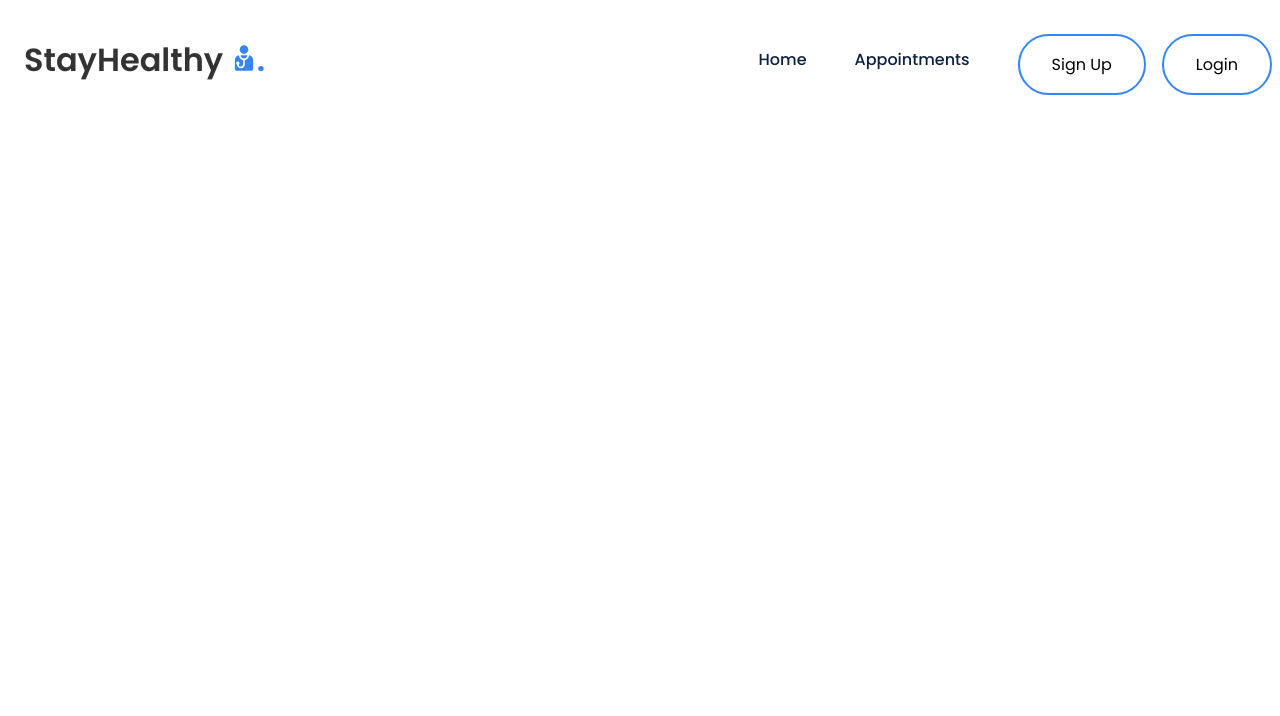
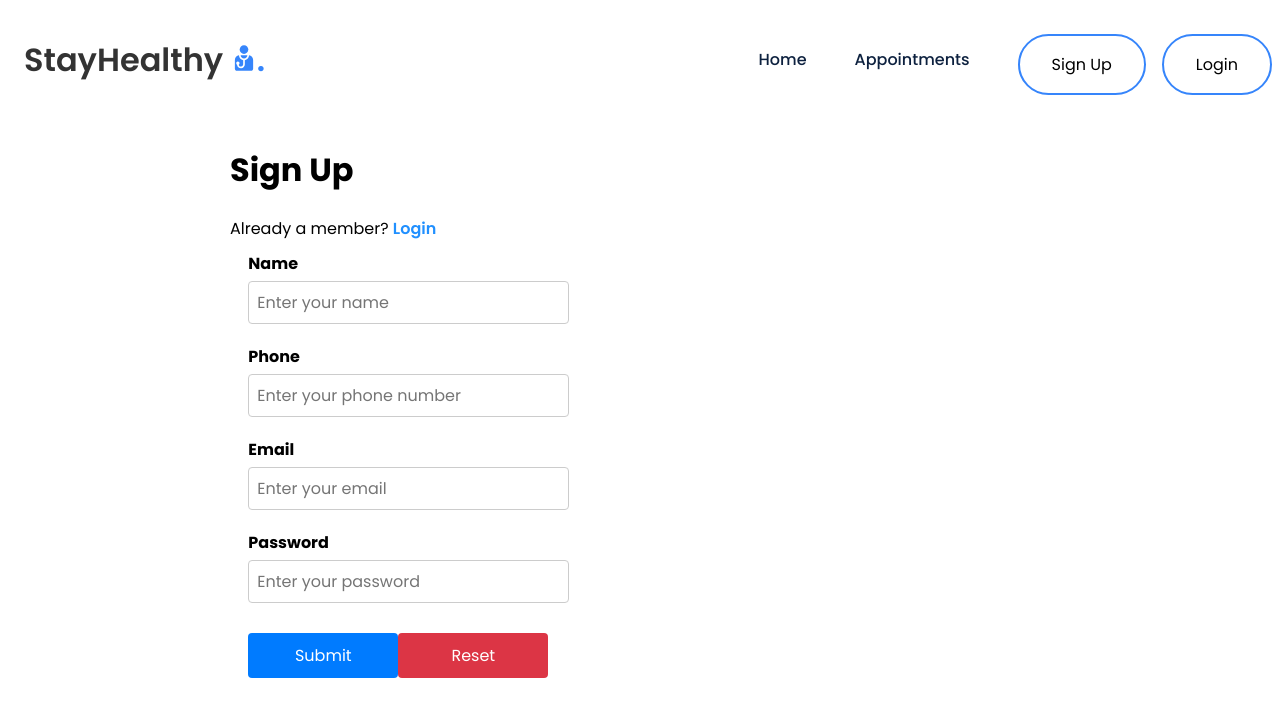
Before and after one commit to tatitanizaki/med_appt, a React (Create React App) app: page /signup in a window 1280 px wide. Shown: the top 716 px of the page. Built offline with nearby package versions, Linux system fonts and the light colour scheme.

Commit message:
Added validation to Sign Up and Login forms

```diff
--- a/src/App.js
+++ b/src/App.js
@@ -1,15 +1,18 @@
 import React from 'react';
 import { BrowserRouter, Routes, Route } from 'react-router-dom';
-import Navbar from './components/Navbar/Navbar';
-import LandingPage from './components/LandingPage/LandingPage'; // Updated to camel case
+import Navbar from './Components/Navbar/Navbar';
+import LandingPage from './Components/LandingPage/LandingPage';
+import SignUp from './Components/Sign_Up/Sign_Up';
+import Login from './Components/Login/Login';
 
 function App() {
   return (
     <BrowserRouter>
       <Navbar />
       <Routes>
-        <Route path="/" element={<LandingPage />} /> {/* Updated to camel case */}
-        {/* You can add more Route components for other paths here */}
+        <Route path="/" element={<LandingPage />} />
+        <Route path="/signup" element={<SignUp />} />
+        <Route path="/login" element={<Login />} />
       </Routes>
     </BrowserRouter>
   );
--- a/src/Components/Login/Login.css
+++ b/src/Components/Login/Login.css
@@ -36,6 +36,7 @@
     border: none;
     border-radius: 4px;
     cursor: pointer;
+    width: 150px;
   }
 
   .btn-primary {
--- /dev/null
+++ b/src/Components/Login/Login.js
@@ -0,0 +1,59 @@
+import React, { useState } from 'react';
+import './Login.css';
+
+function Login() {
+  const [email, setEmail] = useState('');
+  const [password, setPassword] = useState('');
+
+  const handleSubmit = (e) => {
+    e.preventDefault();
+    // Here you would usually send the email and password to your server for validation
+    console.log('Email:', email, 'Password:', password);
+    alert('Login submitted with email ' + email);
+  };
+
+  return (
+    <div className="container">
+      <div className="login-grid">
+        <div className="login-text">
+          <h2>Login</h2>
+        </div>
+        <div className="login-form">
+          <form onSubmit={handleSubmit}>
+            <div className="form-group">
+              <label htmlFor="email">Email</label>
+              <input
+                type="email"
+                name="email"
+                id="email"
+                className="form-control"
+                placeholder="Enter your email"
+                aria-describedby="emailHelp"
+                value={email}
+                onChange={e => setEmail(e.target.value)}
+              />
+            </div>
+            <div className="form-group">
+              <label htmlFor="password">Password</label>
+              <input
+                type="password"
+                name="password"
+                id="password"
+                className="form-control"
+                placeholder="Enter your password"
+                value={password}
+                onChange={e => setPassword(e.target.value)}
+              />
+            </div>
+            <div className="btn-group">
+              <button type="submit" className="btn btn-primary mb-2 mr-1 waves-effect waves-light">Login</button>
+              <button type="reset" className="btn btn-danger mb-2 waves-effect waves-light">Reset</button>
+            </div>
+          </form>
+        </div>
+      </div>
+    </div>
+  );
+}
+
+export default Login;
--- a/src/Components/Navbar/Navbar.js
+++ b/src/Components/Navbar/Navbar.js
@@ -1,5 +1,6 @@
 import React from 'react';
-import './Navbar.css'; // Importing the CSS file
+import { Link } from 'react-router-dom'; // Import Link
+import './Navbar.css';
 
 function Navbar() {
   const handleClick = () => {
@@ -9,7 +10,7 @@
   return (
     <nav>
       <div className="nav__logo">
-        <a href="/">
+        <Link to="/">
           StayHealthy <svg xmlns="http://www.w3.org/2000/svg" height="26" width="26" viewBox="0 0 1000 1000" style={{ fill: '#3685fb' }}>
             <title>Doctor With Stethoscope SVG icon</title>
             <g>
@@ -20,7 +21,7 @@
               </g>
             </g>
           </svg>
-        </a>
+        </Link>
         <span>.</span>
       </div>
       <div className="nav__icon" onClick={handleClick}>
@@ -28,20 +29,20 @@
       </div>
       <ul className="nav__links active">
         <li className="link">
-          <a href="../Landing_Page/LandingPage.html">Home</a>
+          <Link to="/">Home</Link>
         </li>
         <li className="link">
-          <a href="#">Appointments</a>
+          <Link to="/appointments">Appointments</Link>
         </li>
         <li className="link">
-          <a href="../Sign_Up/Sign_Up.html">
+          <Link to="/signup">
             <button className="btn1">Sign Up</button>
-          </a>
+          </Link>
         </li>
         <li className="link">
-          <a href="../Login/Login.html">
+          <Link to="/login">
             <button className="btn1">Login</button>
-          </a>
+          </Link>
         </li>
       </ul>
     </nav>
--- a/src/Components/Sign_Up/Sign_Up.css
+++ b/src/Components/Sign_Up/Sign_Up.css
@@ -22,11 +22,12 @@
   .signup-text {
     margin-top: 30px;
     grid-column: 1 / 4;
-    text-align: center;
+    text-align: left;
   }
   .signup-text1 {
-    grid-column: -1 / 3;
-    text-align: right;
+    grid-column: 1 / 3;
+    text-align: left;
+    white-space: nowrap;
   }
   .signup-text1  span{
     color: #3c79a7;
@@ -46,7 +47,7 @@
 
   .signup h1 {
     margin-bottom: 20px;
-    text-align: center;
+    text-align: left;
     color: #3c79a7;
     letter-spacing:.1em;
   }
--- /dev/null
+++ b/src/Components/Sign_Up/Sign_Up.js
@@ -0,0 +1,73 @@
+import React, { useState } from 'react';
+import './Sign_Up.css';
+
+function SignUp() {
+  const [formData, setFormData] = useState({
+    name: '',
+    phone: '',
+    email: '',
+    password: ''
+  });
+
+  const handleInputChange = (e) => {
+    const { name, value } = e.target;
+    setFormData({
+      ...formData,
+      [name]: value
+    });
+  };
+
+  const validateForm = () => {
+    const { phone } = formData;
+    return phone.match(/^\d{10}$/);
+  };
+
+  const handleSubmit = (e) => {
+    e.preventDefault();
+    if (validateForm()) {
+      alert('Form is valid');
+      // Submit form or further processing
+    } else {
+      alert('Phone number must be 10 digits');
+    }
+  };
+
+  return (
+    <div className="container" style={{ marginTop: '5%' }}>
+      <div className="signup-grid">
+        <div className="signup-text">
+          <h1>Sign Up</h1>
+        </div>
+        <div className="signup-text1" style={{ textAlign: 'left' }}>
+          Already a member? <span><a href="../Login/Login.html" style={{ color: '#2190FF' }}> Login</a></span>
+        </div>
+        <div className="signup-form">
+          <form onSubmit={handleSubmit}>
+            <div className="form-group">
+              <label htmlFor="name">Name</label>
+              <input type="text" name="name" id="name" required className="form-control" placeholder="Enter your name" aria-describedby="helpId" onChange={handleInputChange} />
+            </div>
+            <div className="form-group">
+              <label htmlFor="phone">Phone</label>
+              <input type="tel" name="phone" id="phone" required className="form-control" placeholder="Enter your phone number" aria-describedby="helpId" onChange={handleInputChange} />
+            </div>
+            <div className="form-group">
+              <label htmlFor="email">Email</label>
+              <input type="email" name="email" id="email" required className="form-control" placeholder="Enter your email" aria-describedby="helpId" onChange={handleInputChange} />
+            </div>
+            <div className="form-group">
+              <label htmlFor="password">Password</label>
+              <input type="password" name="password" id="password" required className="form-control" placeholder="Enter your password" aria-describedby="helpId" onChange={handleInputChange} />
+            </div>
+            <div className="btn-group">
+              <button type="submit" className="btn btn-primary mb-2 mr-1 waves-effect waves-light">Submit</button>
+              <button type="reset" className="btn btn-danger mb-2 waves-effect waves-light">Reset</button>
+            </div>
+          </form>
+        </div>
+      </div>
+    </div>
+  );
+}
+
+export default SignUp;
```
